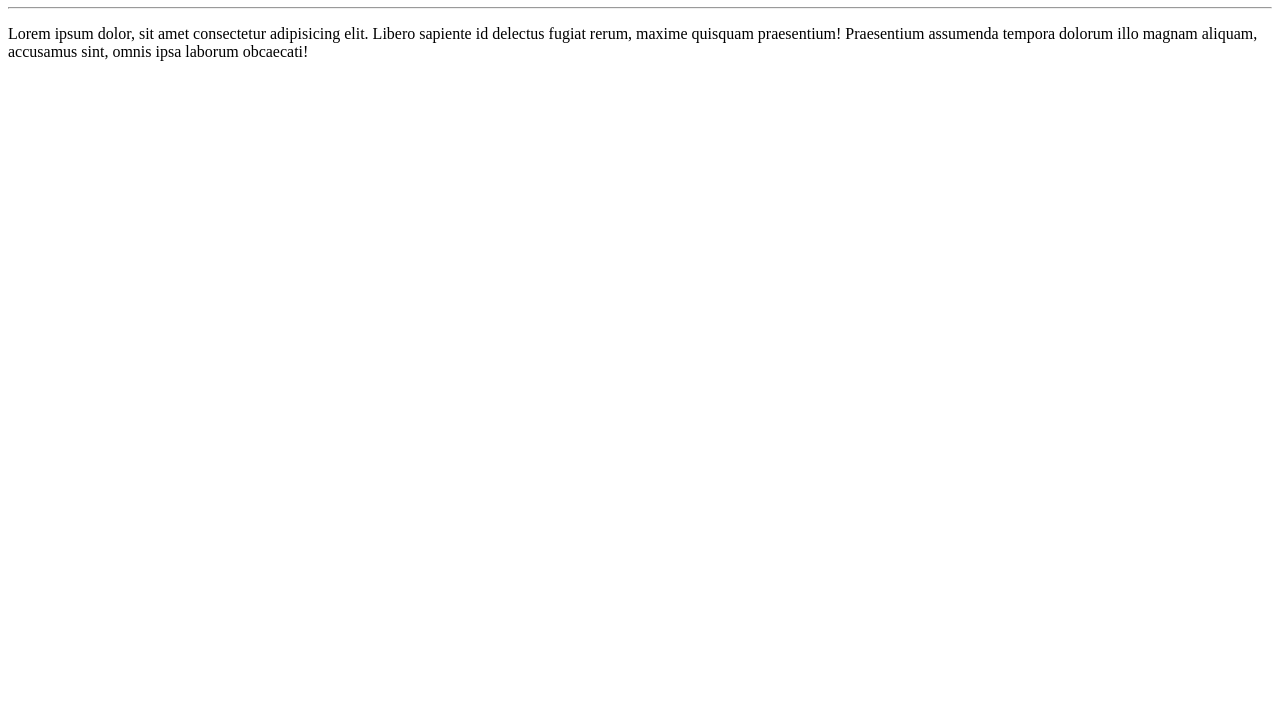
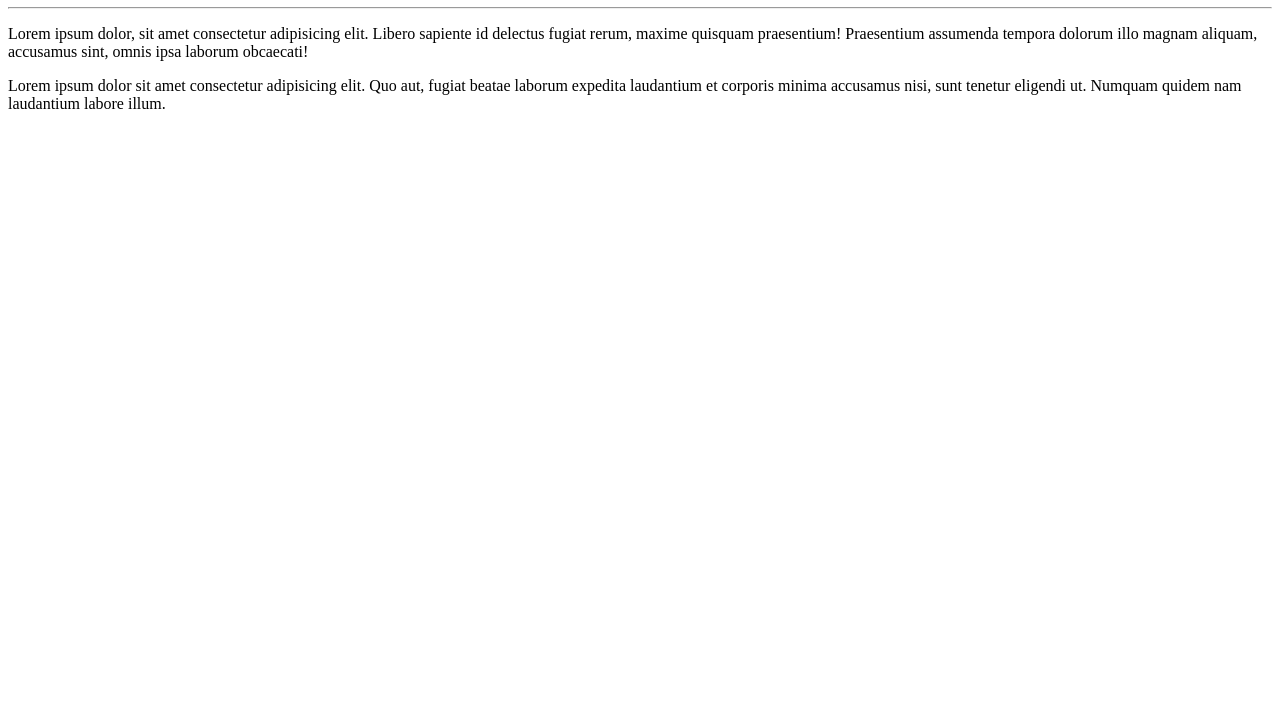
Before and after one commit to ffelixlucas/Ola-mundo, a plain HTML site: page site-exemplo/index.html in a window 1280 px wide. Shown: the part 73-800 px from the top of the page. Drawn offline with Linux system fonts and the light colour scheme.

Commit message:
adicionei um paragrafo

```diff
--- a/site-exemplo/index.html
+++ b/site-exemplo/index.html
@@ -10,6 +10,6 @@
     <h1>Olá, Mundo!</h1>
     <hr>
     <p>Lorem ipsum dolor, sit amet consectetur adipisicing elit. Libero sapiente id delectus fugiat rerum, maxime quisquam praesentium! Praesentium assumenda tempora dolorum illo magnam aliquam, accusamus sint, omnis ipsa laborum obcaecati!</p>
-
+    <p>Lorem ipsum dolor sit amet consectetur adipisicing elit. Quo aut, fugiat beatae laborum expedita laudantium et corporis minima accusamus nisi, sunt tenetur eligendi ut. Numquam quidem nam laudantium labore illum.</p>
 </body>
 </html>
```
